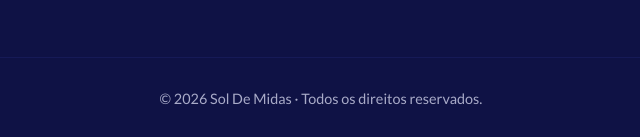
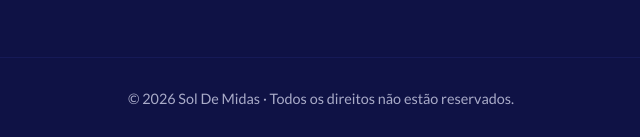
Before and after one commit to Nichiruto0/O-sol-de-Midas, a plain HTML site: page kim.html in a window 1280 px wide. Shown: the part 2859-2996 px from the top of the page, 319-959 px from the left. Drawn offline with Linux system fonts and the light colour scheme.

Commit message:
chore: updating footer message

```diff
--- a/kim.html
+++ b/kim.html
@@ -140,7 +140,7 @@
         <div class="item"><div class="ico">▶</div><div><small>Github</small><a target="_blank" href="https://github.com/Nichiruto0/"><span class="v">Nichiruto0</span></a></div></div>
       </div>
     </div>
-    <p class="foot">© 2026 Sol De Midas · Todos os direitos reservados.</p>
+    <p class="foot">© 2026 Sol De Midas · Todos os direitos não estão reservados.</p>
   </div>
 </section>
 
```
